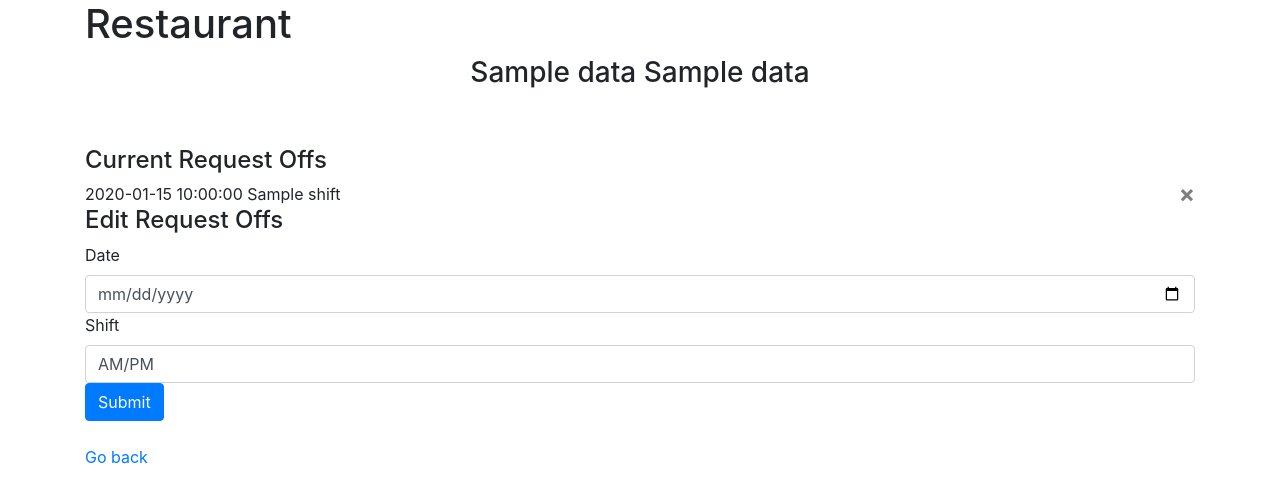
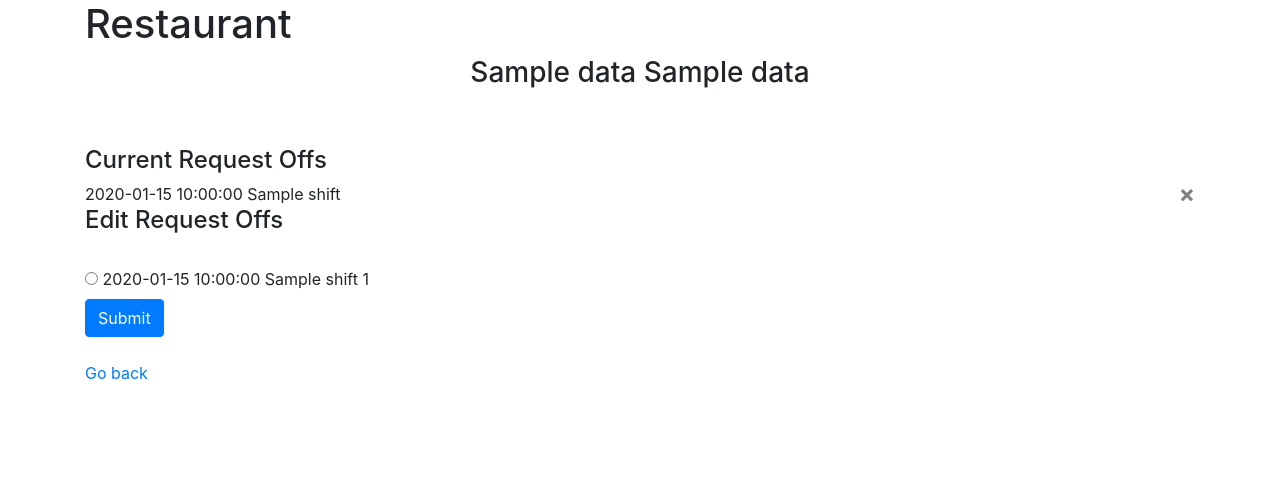
Before and after one commit to hawkinscjh/Schedule-Hawk-01, a Flask app: template templates/edit_requestoffs_profile.html in a window 1280 px wide. Shown: the part 56-559 px from the top of the page. Run offline with Flask 2, Linux system fonts and the light colour scheme; the template is opened without the code that fills it: most values are stand-ins (such as "Sample title", 1, 10 or a date in 2020); some libraries are stand-ins or nearby versions.

Commit message:
Can now add and delete request offs
Add and delete request offs
No duplicates allowed

```diff
--- a/main.py
+++ b/main.py
@@ -292,40 +292,50 @@ def edit_requestoffs_profile_id(pid):
 	if request.method == 'GET':
 		profile_key = client.key("profile", int(pid))
 		profile = client.get(key=profile_key)
-		return render_template('edit_requestoffs_profile.html', data=profile)
+		query = client.query(kind="schedule")
+		query.order = ["Date"]
+		schedules = list(query.fetch())
+		return render_template('edit_requestoffs_profile.html', data=profile, schedules=schedules)
 	if request.method == 'PATCH':
 		profile_key = client.key("profile", int(pid))
 		profile = client.get(key=profile_key)
-		return render_template('edit_requestoffs_profile.html', data=profile)
+		query = client.query(kind="schedule")
+		query.order = ["Date"]
+		schedules = list(query.fetch())
+		return render_template('edit_requestoffs_profile.html', data=profile, schedules=schedules)
 	elif request.method == 'POST':
 		profile_key = client.key("profile", int(pid))
 		profile = client.get(key=profile_key)
-		content = request.form
-		profile['requestOffs'].append({"Date": content["Date"], "Shift": content["Shift"]})
-		client.put(profile)
+		query = client.query(kind="schedule")
+		query.order = ["Date"]
+		schedules = list(query.fetch())
+		content = request.form.get('Date/Shift')
+		schedule_key = client.key("schedule", int(content))
+		schedule = client.get(key=schedule_key)
+		if {"Date": schedule["Date"], "Shift": schedule["Shift"], "id": content} not in profile['requestOffs']:
+			profile['requestOffs'].append({"Date": schedule["Date"], "Shift": schedule["Shift"], "id": content})
+			client.put(profile)
 
-		return render_template('edit_requestoffs_profile.html', data=profile)
+		return render_template('edit_requestoffs_profile.html', data=profile, schedules=schedules)
 	else:
 		return "Method not allowed", 405
 
-@app.route('/profiles/delete-requestoff', methods=['POST'])
-def delete_requestOff():
+@app.route('/profiles/delete-requestoff/<pid>', methods=['POST'])
+def delete_requestOff(pid):
 	if request.method == 'POST':
 		jsonData = json.loads(request.data)
-		print(jsonData)
 		profile_id = jsonData['profile_id']
+		schedule_id = jsonData['schedule_id']
 		profile_key = client.key("profile", int(profile_id))
-		request_date = jsonData['Date']
-		request_shift = jsonData['Shift']
 		profile = client.get(key=profile_key)
+
 		if profile == None:
 			return (jsonify({'Error': 'No profile with this profile_id exists'}), 404)
+		for date in profile['requestOffs']:
 
-		for date in profile['requestOffs']:
-			for shift in profile['requestOffs']:
-				if date == request_date and shift == request_shift:
-					profile['requestOffs'].remove(date)
-			client.put(profile)
+			if int(date['id']) == int(schedule_id):
+				profile['requestOffs'].remove(date)
+				client.put(profile)
 
 		return render_template('edit_requestoffs_profile.html', data=profile)
 
--- a/static/script.js
+++ b/static/script.js
@@ -46,12 +46,15 @@ function deleteScheduleProfile(schedule_id, profile_id) {
 }
 };
 
-function deleteRequestOff(profile_id, date, shift) {
+function deleteRequestOff(profile_id, schedule_id) {
   if (confirm("Remove request off from profile?") == true) {
+    console.log(Date);
   fetch("/profiles/delete-requestoff/"+profile_id, {
     method: "POST",
-    body: JSON.stringify({ profile_id: profile_id, date: date, shift: shift }),
+    body: JSON.stringify({ profile_id: profile_id, schedule_id: schedule_id}),
+
   }).then((_res) => {
+
     window.location.href = "/profiles/requestoffs/"+profile_id;
   });
  } else {
--- a/templates/edit_requestoffs_profile.html
+++ b/templates/edit_requestoffs_profile.html
@@ -8,25 +8,20 @@
     {% for x in data['requestOffs'] %}
       <tr>{{ x['Date'] }}</tr>
       <tr>{{ x['Shift'] }}</tr>
-      <button type="button" class="close" onClick="deleteRequestOff({{ data['id'] }}, {{ x['Date'] }}, {{ x['Shift'] }})">
+      <button type="button" class="close" onClick="deleteRequestOff({{ data['id'] }}, {{ x['id'] }})">
         <span aria-hidden="true">&times;</span>
       </button>
       <br />
     {% endfor %}
     <h4>Edit Request Offs</h4>
     <form action = "http://127.0.0.1:8080/profiles/requestoffs/{{ data['id'] }}" method = "post">
+      <label for="Schedule" name="Date/Shift" id="Date/Shift"></label>
+      {% for x in schedules %}
       <div class="form group">
-        <label for="Date">Date</label>
-        <input type="date" class="form-control" id="Date" name="Date" placeholder="Enter Date">
+        <input type="radio" name="Date/Shift" id="{{x['id']}}" value="{{x['id']}}" />
+        <label for="{{x['id']}}">{{ x['Date'] }} {{ x['Shift'] }} {{ x['id'] }}</label><br />
       </div>
-      <div class="form group">
-        <label for="Shift">Shift</label>
-        <select class="form-control" name="Shift" id="Shift">
-          <option value="AM/PM">AM/PM</option>
-          <option value="AM">AM</option>
-          <option value="PM">PM</option>
-        </select>
-      </div>
+      {% endfor %}
       <button type="submit" class="btn btn-primary">Submit</button>
     </form>
     <br />
```
